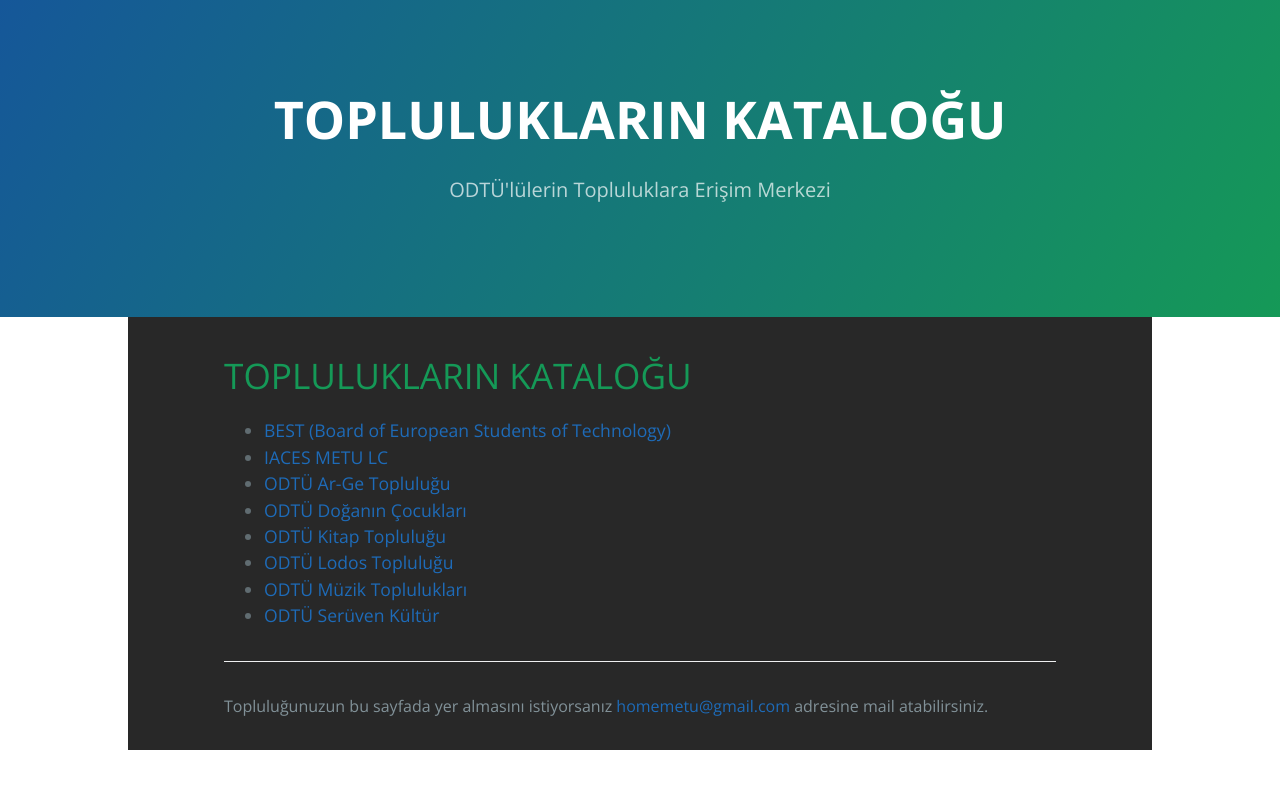
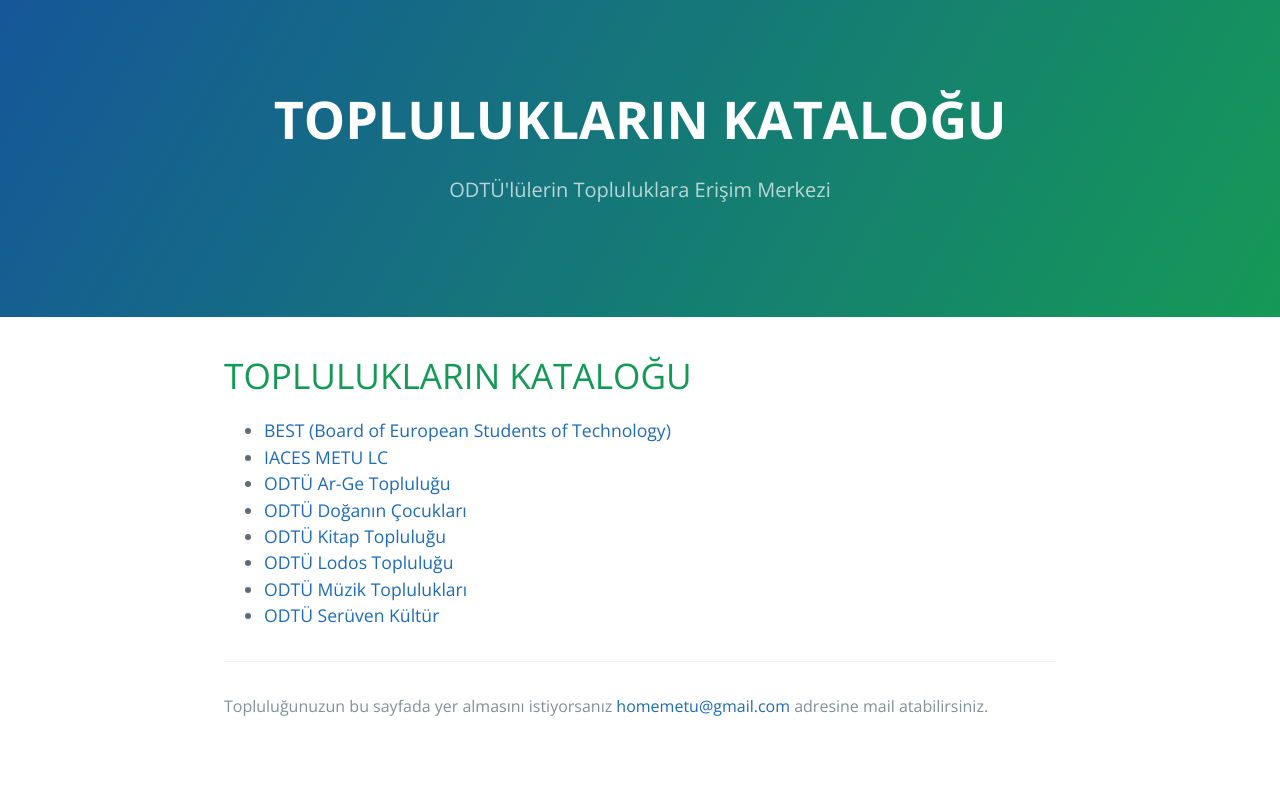
Before and after one commit to metuhome/METU-Topluluk-Katalog, a Jekyll site: the page built from index.md, in a window 1280 px wide. Shown: the top 789 px of the page. Built offline with Jekyll 4.4.1, drawn with Linux system fonts in a browser that asks for light colours; our own code applies the rules of GitHub Pages for plain Markdown files.

Commit message:
Back to the original

```diff
--- a/_sass/jekyll-theme-cayman.scss
+++ b/_sass/jekyll-theme-cayman.scss
@@ -161,7 +161,6 @@ a {
 
 .main-content {
   word-wrap: break-word;
-  background-color: #282828;
 
   :first-child {
     margin-top: 0;
```
